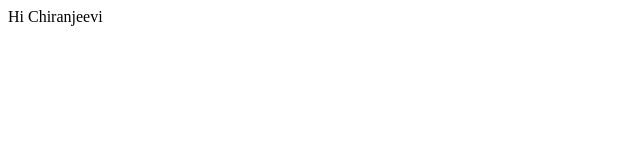
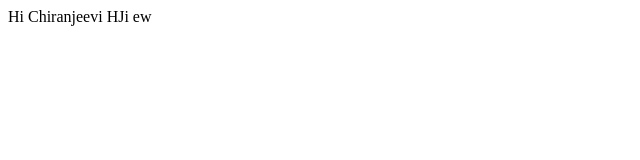
Before and after one commit to chiranjeevikothabandi/resume, a plain HTML site: page index.html in a window 1280 px wide. Shown: the full height of the page, 0-640 px from the left. Drawn offline with Linux system fonts and the light colour scheme.

Commit message:
Update index.html

```diff
--- a/index.html
+++ b/index.html
@@ -10,7 +10,7 @@
 </head>
 
 <body>
-  Hi Chiranjeevi
+  Hi Chiranjeevi HJi ew
 </body>
 
 </html>
```
